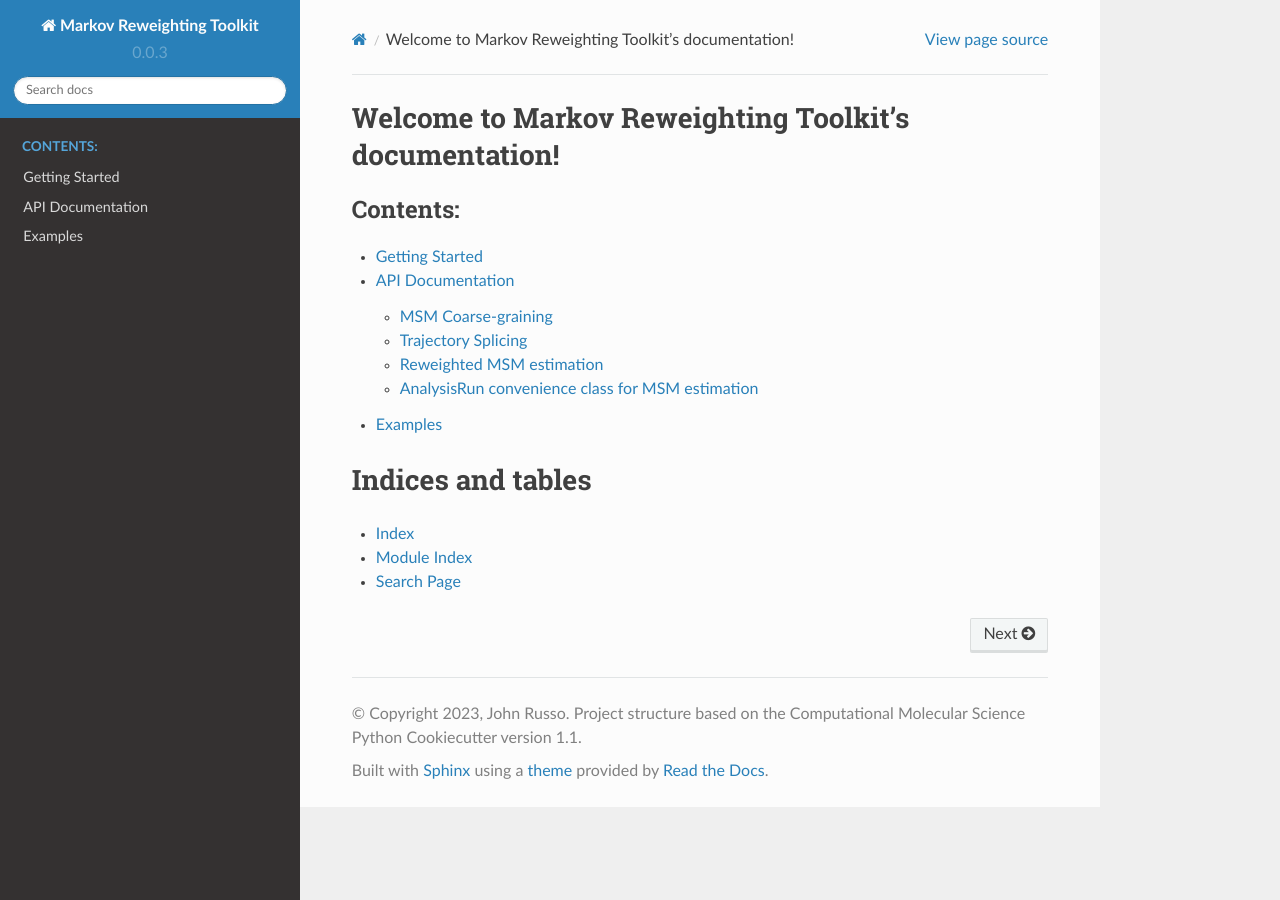
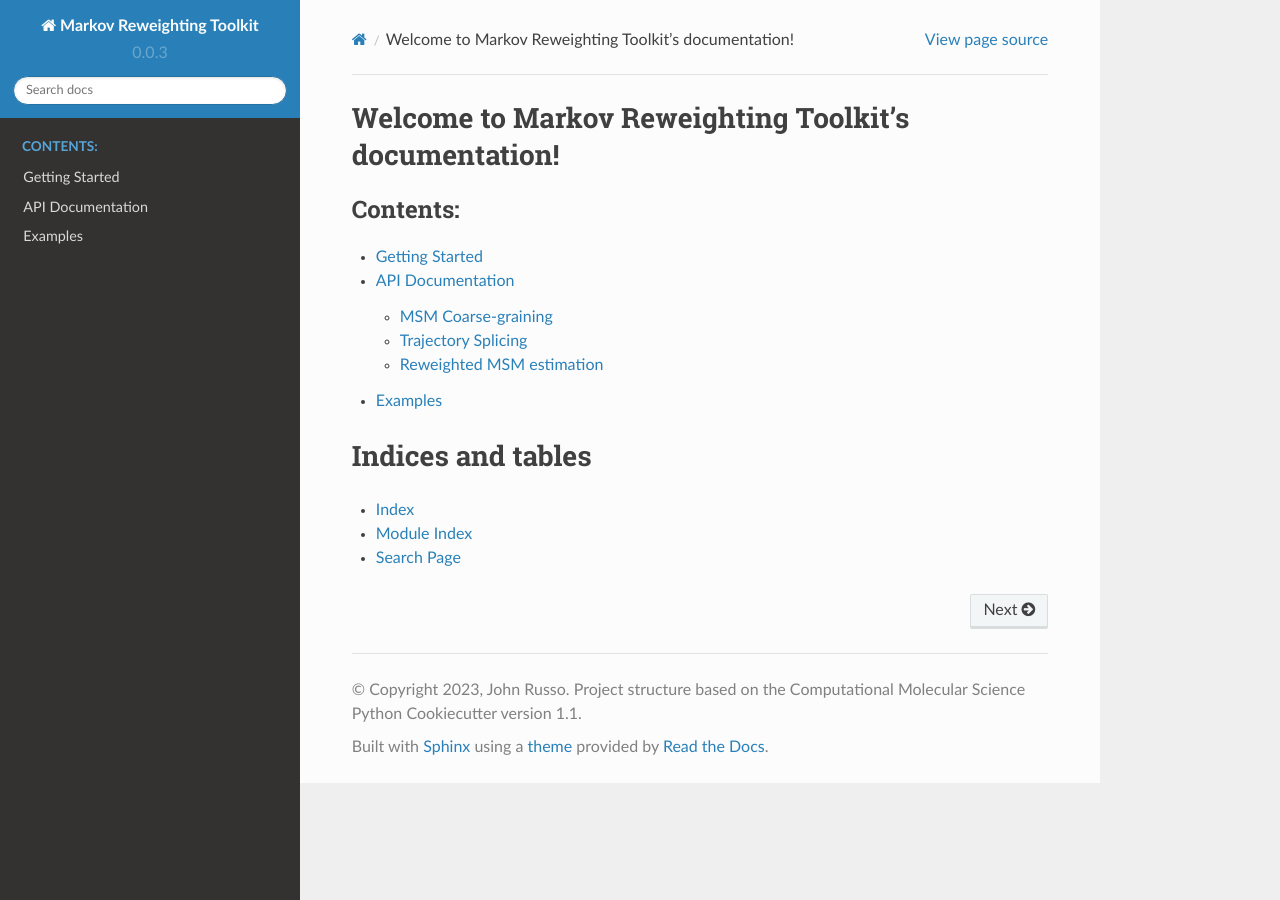
Before and after one commit to jdrusso/mr_toolkit, a Sphinx documentation site: the page built from docs/index.rst, in a window 1280 px wide. Built offline with Sphinx 7.4.7 and the Read the Docs theme 2.0.0, drawn with Linux system fonts in a browser that asks for light colours; pages that are not in the unit, such as notebooks, are missing from menus; the version number is read from the project's files by our own code.

Commit message:
Hide AnalysisRun from docs, not supported

```diff
--- a/docs/api.rst
+++ b/docs/api.rst
@@ -40,11 +40,3 @@ Reweighted MSM estimation
 .. automodule:: mr_toolkit.reweighting.analysis
     :members:
     :exclude-members: AnalysisRun
-
-
-
-AnalysisRun convenience class for MSM estimation
--------------------------------------------------
-.. autoclass:: mr_toolkit.reweighting.analysis.AnalysisRun
-    :members:
-    :undoc-members:
```
Also changed, not shown: 1 other file.
